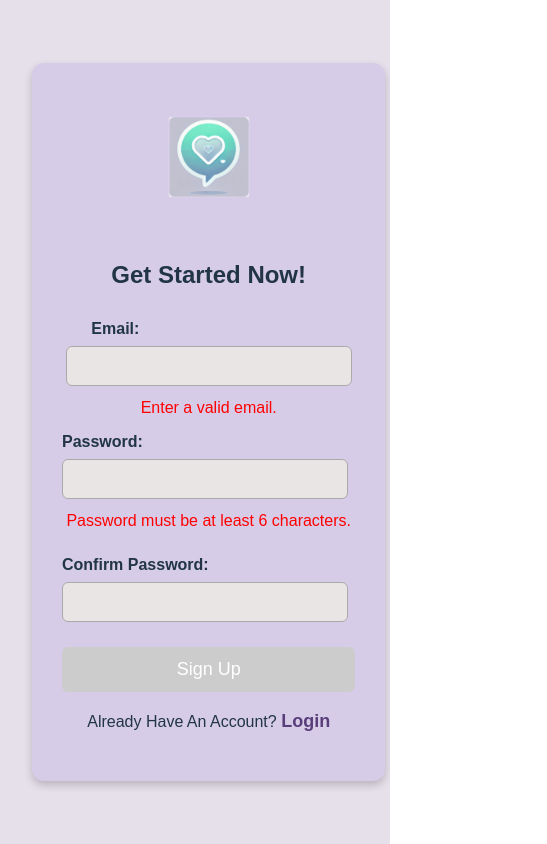
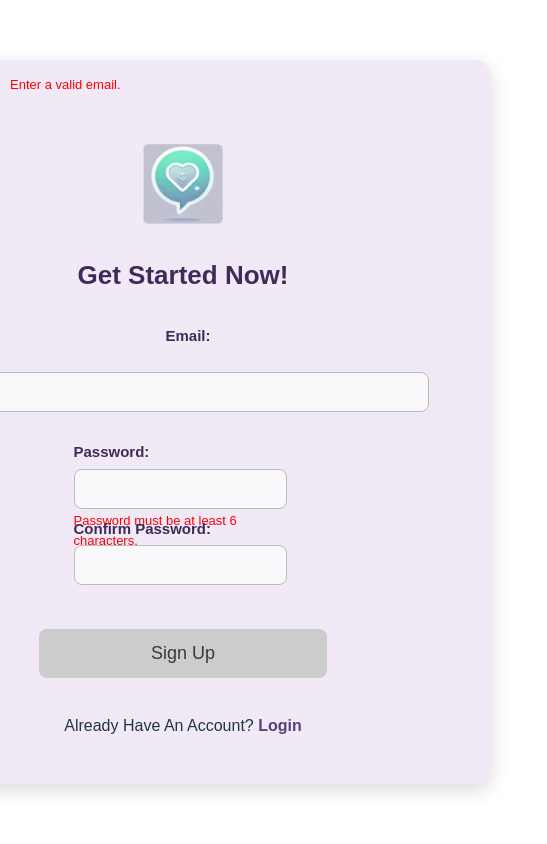
Before and after one commit to SayaliVB/MentalHealthChatbot, a React (Vite) app in the folder Chatbot/frontend/: page /signin in a window 390 px wide. Shown: the whole page, 547 px wide, since content can reach past the window. Built offline with nearby package versions, Linux system fonts and the light colour scheme.

Commit message:
Initial commit with UI fixes

```diff
--- a/Chatbot/frontend/src/components/Sidebar.jsx
+++ b/Chatbot/frontend/src/components/Sidebar.jsx
@@ -1,7 +1,15 @@
 import React from 'react';
+import { useNavigate } from 'react-router-dom';
 import '../styles/Sidebar.css';
 
 const Sidebar = ({ userName = 'User' }) => {
+  const navigate = useNavigate();
+
+  const handleLogout = () => {
+    localStorage.clear();
+    navigate('/');
+  };
+
   return (
     <div className="sidebar">
       <div className="sidebar-content">
@@ -20,7 +28,7 @@ const Sidebar = ({ userName = 'User' }) => {
       </div>
 
       <div className="sidebar-footer">
-        <button className="logout-btn">🔓 Logout</button>
+        <button className="logout-btn"onClick={handleLogout}>🔓 Logout</button>
       </div>
     </div>
   );
--- a/Chatbot/frontend/src/pages/ChatDashboard.jsx
+++ b/Chatbot/frontend/src/pages/ChatDashboard.jsx
@@ -4,7 +4,7 @@ import Header from '../components/Header';
 import ChatArea from '../components/ChatArea';
 import CrisisButton from '../components/CrisisButton';
 import SettingsModal from '../components/SettingsModal';
-import MapModal from '../components/MapModal'; // New modal for doctors
+import MapModal from '../components/MapModal';
 import '../styles/ChatDashboard.css';
 
 const ChatDashboard = () => {
@@ -13,6 +13,7 @@ const ChatDashboard = () => {
   const [showMapModal, setShowMapModal] = useState(false);
   const [userLocation, setUserLocation] = useState({ lat: 37.7749, lng: -122.4194 }); // Default: SF
   const [userName, setUserName] = useState('');
+
   // for TTS the user can toggle it on and off
   const [isTTS, setIsTTS] = useState(false);
   const toggleTTS = () => setIsTTS(prev => !prev);
--- a/Chatbot/frontend/src/styles/ChatArea.css
+++ b/Chatbot/frontend/src/styles/ChatArea.css
@@ -1,24 +1,30 @@
 .chat-area {
-    padding: 30px 40px;
-    margin-left: 50px; /* For sidebar */
-    padding-top: 90px;  /* For header space */
-    max-width: 800px;
-    overflow: hidden;
+  display: flex;
+  flex-direction: column;
+  height: 100vh;
+  padding-left: 90px; /* Sidebar space */
+  padding-top: 90px; /* Header space */
+  padding-right: 40px;
+  padding-bottom: 0;
+  box-sizing: border-box;
+
 }
 
-  .summary-card {
-    background-color: #e8f0fb;
-    padding: 16px;
-    border-radius: 12px;
-    margin-bottom: 25px;
-    font-size: 14px;
-    color: #0b2b5b;
+.chat-messages-container {
+  flex: 1;
+  overflow-y: auto;
+  padding: 10px;
+  display: flex;
+  flex-direction: column;
+  justify-content: flex-start;
+  background-color: #ffffff; /* Optional */
 }
 
+/* Chat bubbles */
 .chat-message {
   display: flex;
   align-items: flex-start;
-    margin-bottom: 25px;
+  margin-bottom: 20px;
 }
 
 .chat-avatar {
@@ -29,13 +35,6 @@
   object-fit: contain;
 }
 
-  .chat-messages-container {
-    max-height: 400px; /* Adjust height as needed */
-    overflow-y: auto; /* Enable vertical scrolling */
-    padding-right: 10px; /* Add padding for scrollbar space */
-    margin-bottom: 20px; /* Space below messages */
-}
-
 .chat-bubble {
   background-color: #f1f1f1;
   padding: 12px 16px;
@@ -44,35 +43,48 @@
   line-height: 1.5;
   color: #222;
   max-width: 600px;
+  word-break: break-word;
 }
+
 
 .chat-input-container {
   display: flex;
   align-items: center;
+  justify-content: center;
   gap: 12px;
-    max-width: 800px;
+  padding: 16px 0px;
+  background: none;
   width: 100%;
-    margin-top: 20px;
+  max-width: 900px;
+  margin:  20px auto 80px auto;
+  box-sizing: border-box;
+  position: relative;
 
-    box-sizing: border-box;
 }
 
 .chat-input {
   flex: 1;
-    padding: 12px 16px;
-    border: 1px solid #828181;
-    background-color: white;
-    border-radius: 10px;
+  min-height: 20px;
+  max-width: 500px;
+  margin-top:15px;
+  padding: 10px 16px;
+  border: 1px solid #ccc;
+  background: white;
+  border-radius: 8px;
   font-size: 16px;
 }
 
 .send-button {
-    padding: 10px 24px;
+  min-height: 50px;
+  padding: 0 20px;
   background-color: #0B2B5B;
   color: white;
   border: none;
-    border-radius: 10px;
+  border-radius: 8px;
   font-weight: bold;
   cursor: pointer;
-
+  display: flex;
+  align-items: center;
+  justify-content: center;
+  font-size: 14px;
 }
--- a/Chatbot/frontend/src/styles/ChatDashboard.css
+++ b/Chatbot/frontend/src/styles/ChatDashboard.css
@@ -3,7 +3,7 @@
   height: 100vh;
   width: 100vw;
   overflow: hidden;
-  background-color: #f0f0f0;
+  background-color:white;
   font-family: 'Segoe UI', Tahoma, Geneva, Verdana, sans-serif;
 }
 
@@ -13,6 +13,7 @@
   padding: 20px;
   flex-grow: 1;
   background-color: white;
+
 }
 
 .crisis-button-container {
--- /dev/null
+++ b/Chatbot/frontend/src/styles/Profile.css
@@ -0,0 +1,160 @@
+/* General Page Styling */
+body, html {
+    font-family: 'Arial', sans-serif;
+    background-color: white;
+    margin: 0;
+    padding: 0;
+    height: 100vh;
+    width: 100%;
+}
+
+/* Outer container to center form */
+.profile-container {
+    min-height: 100vh;
+    display: flex;
+    justify-content: center;
+    align-items: center;
+    padding: 40px 0;
+}
+
+/* Form Box */
+.signup-container {
+    background: #F2E9F7;
+    padding: 40px 30px;
+    border-radius: 16px;
+    box-shadow: 0px 6px 20px rgba(0, 0, 0, 0.15);
+    text-align: center;
+    width: 600px;
+    max-width: 90%;
+    transition: all 0.3s ease;
+    animation: fadeIn 1s ease;
+    height: auto;
+}
+
+/* Smooth fade-in effect */
+@keyframes fadeIn {
+    from { opacity: 0; transform: translateY(-20px); }
+    to { opacity: 1; transform: translateY(0); }
+}
+
+/* Logo */
+.logo img {
+    width: 80px;
+    height: 80px;
+    margin-bottom: 15px;
+    margin-top: 30px
+}
+
+/* Headline */
+h2 {
+    color: #3D2C5A;
+    font-size: 26px;
+    margin-bottom: 25px;
+}
+
+/* Form Fields */
+form {
+    display: flex;
+    flex-direction: column;
+    align-items: center;
+    width: 100%;
+}
+
+/* Name & Age-Gender Pairs */
+.name-container, .age-gender-container {
+    display: flex;
+    gap: 15px;
+    width: 100%;
+    justify-content: center;
+    margin-bottom: 15px;
+}
+
+/* Input group */
+.input-group {
+    flex: 1;
+    display: flex;
+    flex-direction: column;
+    text-align: left;
+}
+
+/* Labels */
+label {
+    font-weight: bold;
+    margin-bottom: 5px;
+    color: #3D2C5A;
+    margin-left:10px;
+}
+
+/* Input Fields */
+input {
+    width: 80%;
+    padding: 10px;
+    margin-left:10px;
+    margin-bottom: 4px;
+    border: 1px solid #bbb;
+    border-radius: 8px;
+    background-color: #F9F8FB;
+    font-size: 16px;
+    transition: all 0.3s ease;
+}
+
+input:focus {
+    border-color: #9279A6;
+    outline: none;
+    background-color: #fefefe;
+}
+
+/* Error Message */
+.error-message {
+    color: red;
+    font-size: 13px;
+    margin-top: 0;
+    margin-left: 10px;
+    margin-bottom: 10px;
+}
+
+/* Complete Profile Button */
+.signup-btn {
+    background-color: #7A5E8E;
+    color: rgb(59, 56, 56);
+    padding: 14px;
+    border: none;
+    border-radius: 8px;
+    font-size: 18px;
+    cursor: pointer;
+    margin-top: 20px;
+    width: 50%;
+    transition: background-color 0.3s ease;
+}
+
+.signup-btn:hover {
+    background-color: #5C4370;
+}
+
+.signup-btn:disabled {
+    background-color: #ccc;
+    cursor: not-allowed;
+}
+
+select {
+    width: 85%;
+    padding: 10px;
+    margin-bottom: 4px;
+    margin-left:10px;
+    border: 1px solid #bbb;
+    border-radius: 8px;
+    background-color: #F9F8FB;
+    font-size: 14px;
+}
+
+
+/* Responsive */
+@media (max-width: 480px) {
+    .name-container, .age-gender-container {
+        flex-direction: column;
+    }
+
+    .signup-container {
+        padding: 30px 20px;
+    }
+}
--- a/Chatbot/frontend/src/styles/register.css
+++ b/Chatbot/frontend/src/styles/register.css
@@ -1,170 +1,135 @@
 /* General Page Styling */
-body {
+html, body {
+    height: 100%;
+    margin: 0;
     font-family: Arial, sans-serif;
-    background-color: #E6E0EB;
+    background-color: #D7CCE8;
     display: flex;
     justify-content: center;
     align-items: center;
-    height: 100vh;
-    margin: 0;
 }
 
 /* Signup Form Container */
 .signup-container {
-    background: #D7CCE8;
-    padding: 30px;
+    background: #EEE6F3;
+    padding: 40px 30px;
     border-radius: 12px;
-    box-shadow: 0px 4px 8px rgba(0, 0, 0, 0.2);
-    text-align: center;
-    width: 600px; /* Adjusted for better balance */
-    max-width: 90%;
-    max-height: 800px;
+    box-shadow: 0px 4px 12px rgba(0, 0, 0, 0.2);
+    width: 600px;
+    max-width: 95%;
 }
 
 /* Logo */
 .logo img {
     width: 80px;
     height: 80px;
+    margin-bottom: 20px;
+}
+
+/* Title */
+h1 {
+    font-size: 28px;
+    margin-bottom: 30px;
+    color: #2C2C54;
 }
 
 /* Form Fields */
 form {
     display: flex;
     flex-direction: column;
-    align-items: center;
+    gap: 20px;
     width: 100%;
 }
 
-label {
-    text-align: left;
-    font-weight: bold;
-    font-size: 16px;
-    width: 80%;
-    margin-bottom: 5px;
-}
-
-/* Input Fields */
-input {
-    width: 90%;
-    padding: 10px;
-    margin-bottom: 10px;
-    border: 1px solid #aaa;
-    border-radius: 6px;
-    background-color: #eae5e5;
-    font-size: 16px;
-}
-
-/* Name and Password Containers */
-.name-container, .password-container {
+.name-container,
+.age-gender-container {
     display: flex;
-    gap: 10px;
-    width: 80%;
+    gap: 20px;
 }
 
 .input-group {
     flex: 1;
     display: flex;
     flex-direction: column;
+    position: relative;
 }
 
-/* Email Field */
-#email {
-    width: 76%;
-    margin-right:6px;
+/* Label */
+label {
+    font-weight: bold;
+    font-size: 15px;
+    margin-bottom: 5px;
+    color: #3C3C84;
 }
 
-#age {
-    width: 76%;
-    margin-right:6px;
+/* Input Fields */
+input {
+    padding: 10px;
+    border: 1px solid #ccc;
+    border-radius: 8px;
+    background-color: #f9f9f9;
+    font-size: 15px;
+}
+
+/* Error Message */
+.error-message {
+    color: red;
+    font-size: 13px;
+    position: absolute;
+    top: 75px;
+    left: 0;
+}
+
+/* Full width fields */
+.full-width {
+    width: 100%;
 }
 
 /* Buttons */
 .signup-btn {
-    background-color: #9279A6;
+    margin-top: 20px;
+    padding: 12px;
+    background-color: #6C5CE7;
     color: white;
-    padding: 12px;
+    font-size: 18px;
     border: none;
-    border-radius: 6px;
-    font-size: 18px;
+    border-radius: 8px;
     cursor: pointer;
-    margin-top: 10px;
-    width: 80%;
+    transition: background-color 0.3s;
 }
 
 .signup-btn:hover {
-    background-color: #7A5E8E;
+    background-color: #5A4BCF;
 }
 
-/* Google Login Button */
-.google-btn {
-    width: 60px;
-    height: 60px;
-    border: none;
-    display: flex;
-    align-items: center;
-    justify-content: center;
-    padding: 10px;
-    margin: 20px auto 0;
-    cursor: pointer;
-    border-radius: 50%;
-    background-color: white;
-}
-
-.google-btn img {
-    width: 60px;
-    height: 60px;
-}
-
-/* Links */
-a {
-    color: #5A3E7B;
-    text-decoration: none;
-    font-size: 18px;
-    font-weight:bold ;
-}
-
-a:hover {
-    text-decoration: underline;
-}
-
-/* Divider */
-.divider {
-    margin: 15px 0;
-    font-size: 16px;
-    color: #666;
-}
-
-/* Error Message Styling */
-.error-message {
-    color: red;
-    font-size: 16px;
-    margin-bottom: 5px;
-    display: block;
-}
-
-/* Disable Button Styling */
 .signup-btn:disabled {
     background-color: #ccc;
     cursor: not-allowed;
 }
 
+/* Google Button (Optional) */
+.google-btn {
+    background: white;
+    border-radius: 50%;
+    width: 50px;
+    height: 50px;
+    padding: 5px;
+    margin: 10px auto 0;
+    display: flex;
+    align-items: center;
+    justify-content: center;
+    border: 1px solid #ccc;
+    cursor: pointer;
+}
 
-/* Responsive Design */
-@media (max-width: 480px) {
-    .signup-container {
-        width: 90%;
-    }
+.google-btn:hover {
+    box-shadow: 0px 0px 8px rgba(0,0,0,0.2);
+}
 
-    .name-container, .password-container {
-        flex-direction: column;
-        width: 100%;
-    }
-
-    .signup-btn {
-        width: 100%;
-    }
-
-    .google-btn {
-        margin: 20px auto; /* Centers on mobile too */
-    }
+/* Divider */
+.divider {
+    text-align: center;
+    margin: 15px 0;
+    color: #555;
+    font-size: 14px;
 }
```
Also changed, not shown: Chatbot/frontend/src/components/ChatArea.jsx (+22 -29 lines), Chatbot/frontend/src/pages/Profile.jsx (+69 -27 lines). Lines whose indentation alone changed are shown as unchanged.
